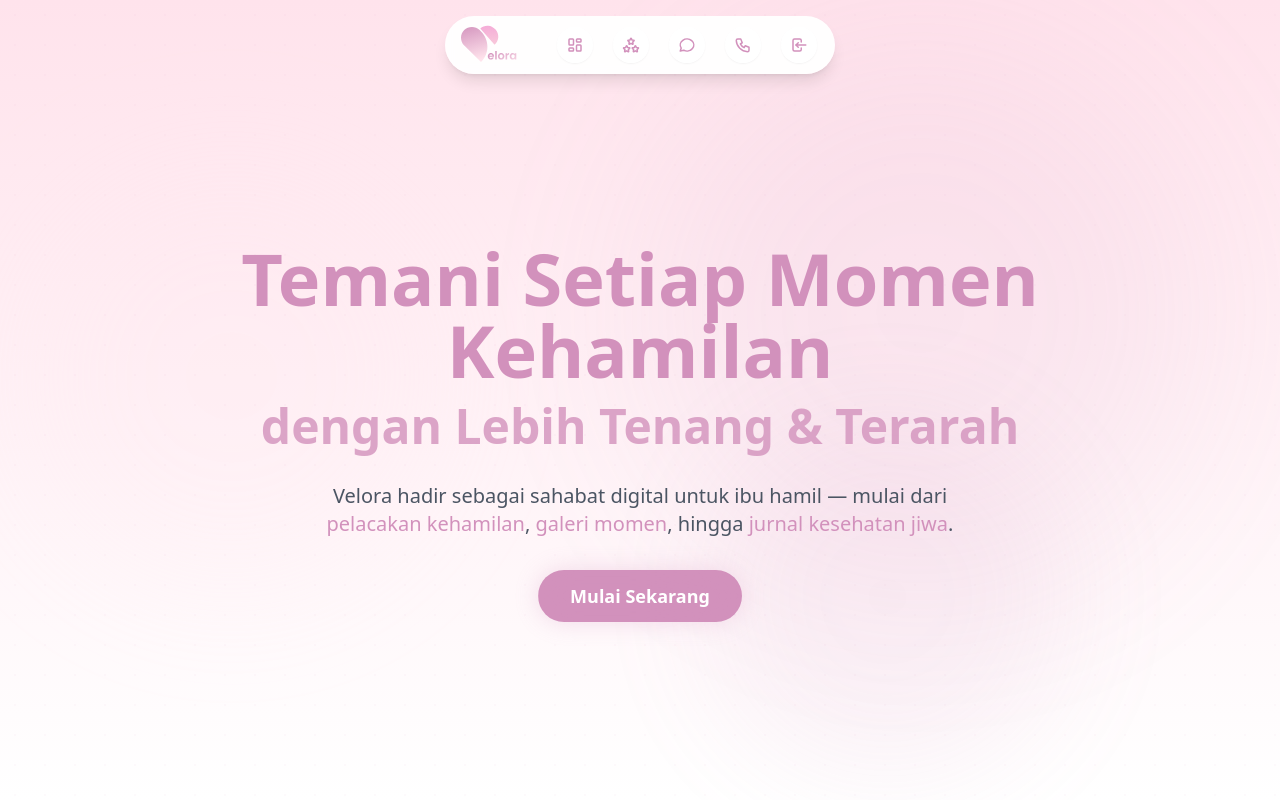
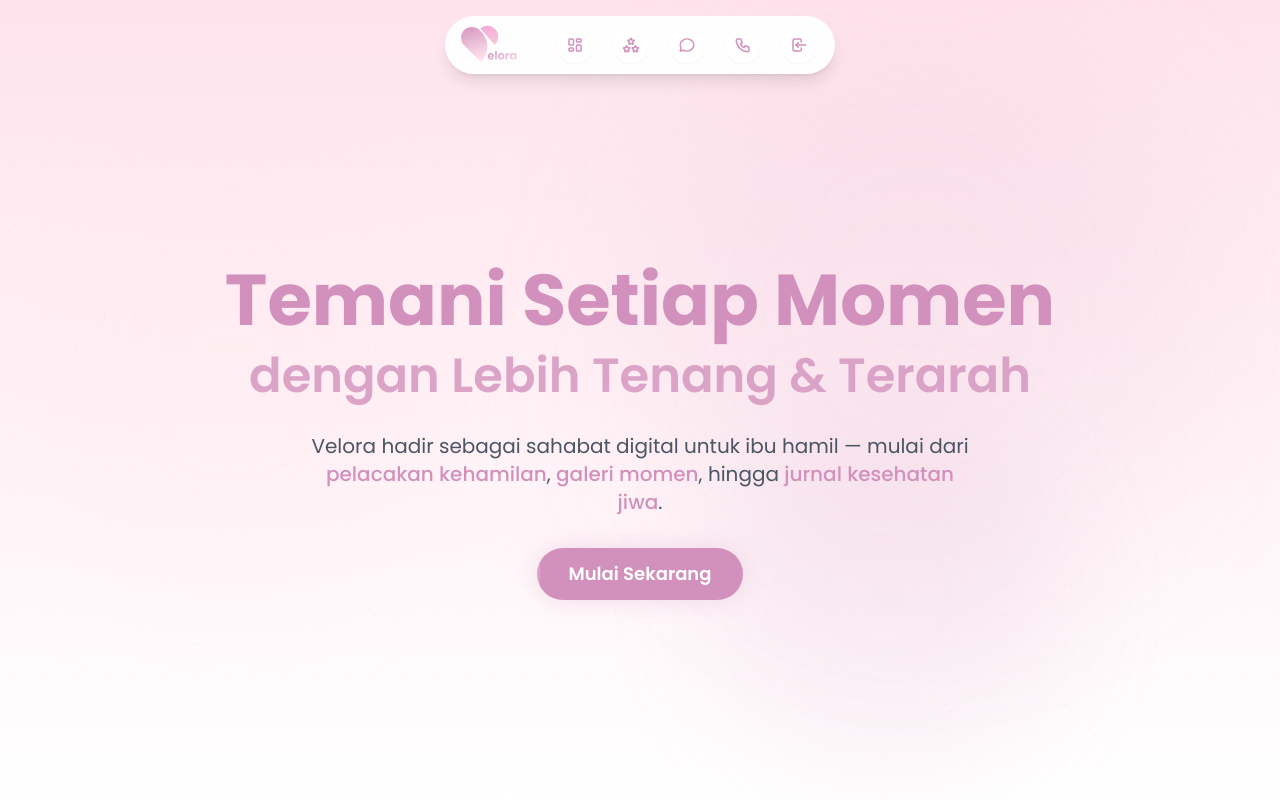
Before and after one commit to Hidayattt24/FE-Velora, a Next.js app: page / in a window 1280 px wide. Shown: the top 800 px of the page. Built offline with nearby package versions, Linux system fonts and the light colour scheme.

Commit message:
fix : change font poppins

```diff
--- a/src/app/globals.css
+++ b/src/app/globals.css
@@ -1,3 +1,5 @@
+@import url('https://fonts.googleapis.com/css2?family=Poppins:ital,wght@0,100;0,200;0,300;0,400;0,500;0,600;0,700;0,800;0,900;1,100;1,200;1,300;1,400;1,500;1,600;1,700;1,800;1,900&display=swap');
+
 @tailwind base;
 @tailwind components;
 @tailwind utilities;
@@ -17,6 +19,9 @@
 }
 
 @layer base {
+  html {
+    font-family: 'Poppins', sans-serif;
+  }
   body {
     @apply bg-background text-foreground;
   }
--- a/src/components/sections/HeroSection.tsx
+++ b/src/components/sections/HeroSection.tsx
@@ -88,7 +88,7 @@
                   transition={{ duration: 0.8, delay: 0.4 }}
                   className="text-[#D291BC] block"
                 >
-                  Kehamilan
+
                 </motion.span>
               </h1>
               <motion.h2
--- a/tailwind.config.js
+++ b/tailwind.config.js
@@ -36,6 +36,9 @@
           to: { transform: 'translateX(0)' },
         },
       },
+      fontFamily: {
+        sans: ['Poppins', 'sans-serif'],
+      },
     },
   },
   plugins: [],
```
